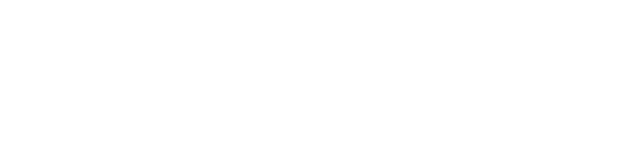
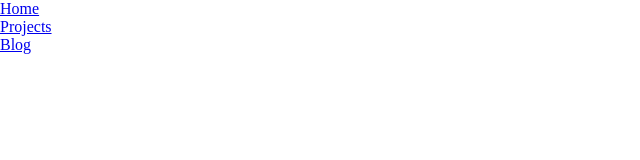
Before and after one commit to davidrogaci/Tooltip-UI, a plain HTML site: page index.html in a window 1280 px wide. Shown: the whole page, without its empty margins (0-640 px from the left). Drawn offline with Linux system fonts and the light colour scheme.

Commit message:
Estructura del tooltip hecha

```diff
--- a/index.html
+++ b/index.html
@@ -6,5 +6,23 @@
     <link rel="stylesheet" href="style.css" />
     <title>Tooltip UI</title>
   </head>
-  <body></body>
+  <body>
+    <main>
+      <section>
+        <nav>
+          <ul>
+            <li>
+              <a href="#">Home</a>
+            </li>
+            <li>
+              <a href="#">Projects</a>
+            </li>
+            <li>
+              <a href="#">Blog</a>
+            </li>
+          </ul>
+        </nav>
+      </section>
+    </main>
+  </body>
 </html>
```
